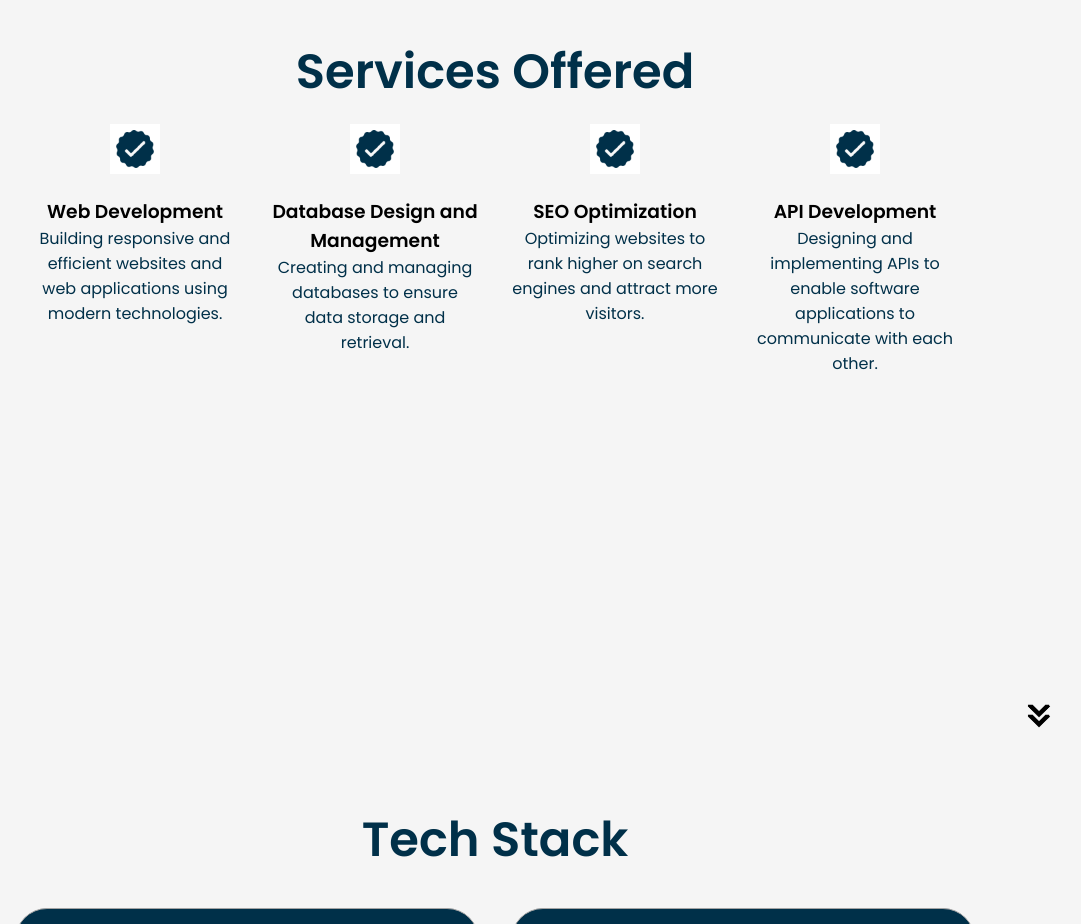
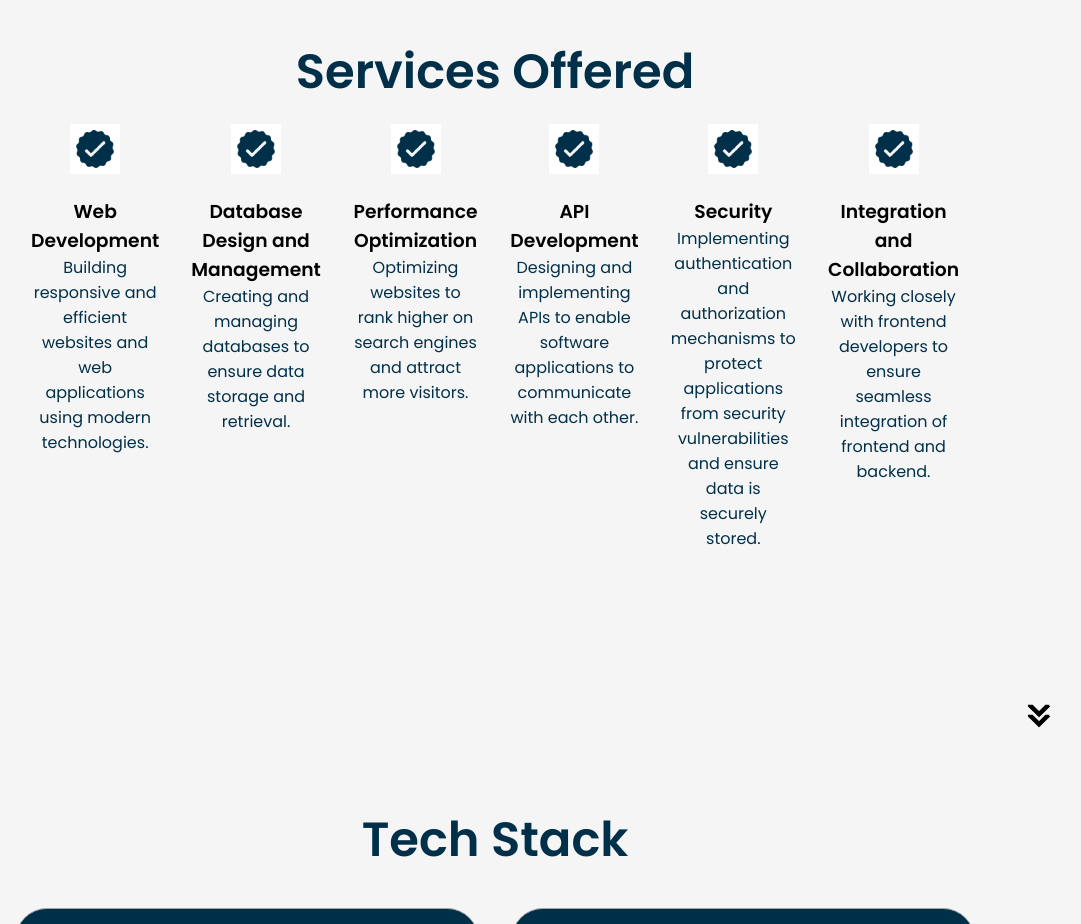
Before and after one commit to Iamouma/personal-website, a website: page public/index.html in a window 1280 px wide. Shown: the part 1660-2584 px from the top of the page, without its empty margins (145-1226 px from the left). Drawn offline with Linux system fonts and the light colour scheme.

Commit message:
Minor changes

```diff
--- a/public/index.html
+++ b/public/index.html
@@ -132,7 +132,7 @@
         </div>
         <div class="service-item">
           <img src="./assets/checkmark.png" alt="" class="icon service-icon">
-          <h3>SEO Optimization</h3>
+          <h3>Performance Optimization</h3>
           <p>
             Optimizing websites to rank higher on search engines and attract more visitors.
           </p>
@@ -140,8 +140,27 @@
         <div class="service-item">
           <img src="./assets/checkmark.png" alt="" class="icon service-icon">
           <h3>API Development</h3>
-          <p>Designing and implementing  APIs to enable software applications to communicate with each other.</p>
+          <p>
+            Designing and implementing  APIs to enable software applications to communicate with each other.
+          </p>
         </div>
+        <div class="service-item">
+          <img src="./assets/checkmark.png" alt="" class="icon service-icon">
+          <h3>Security</h3>
+          <p>
+            Implementing authentication and authorization mechanisms to protect
+            applications from security vulnerabilities and ensure data is securely stored.
+          </p>
+        </div>
+        <div class="service-item">
+          <img src="./assets/checkmark.png" alt="" class="icon service-icon">
+          <h3>Integration and Collaboration</h3>
+          <p>
+            Working closely with frontend developers to ensure seamless integration of frontend
+            and backend.
+          </p>
+        </div>
+
       </div>
       <img
         src="./assets/arrow.png"
```
